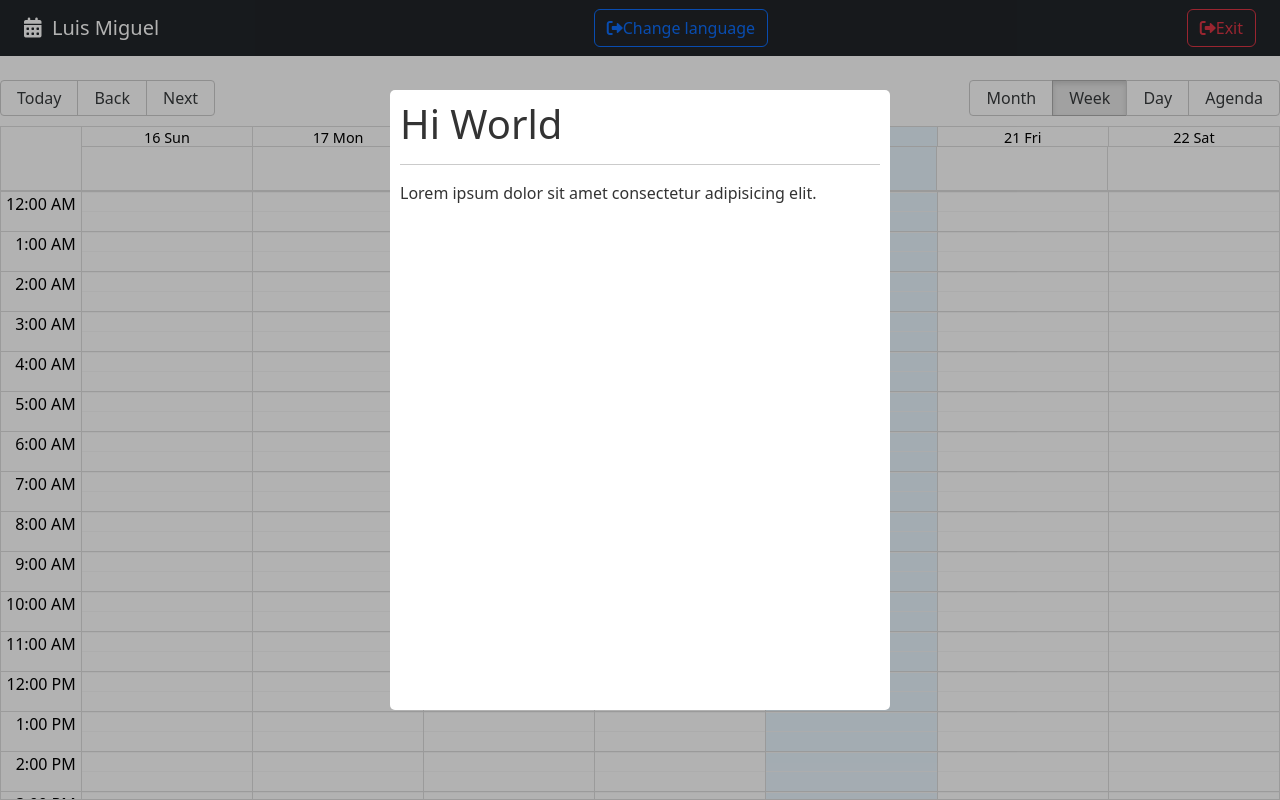
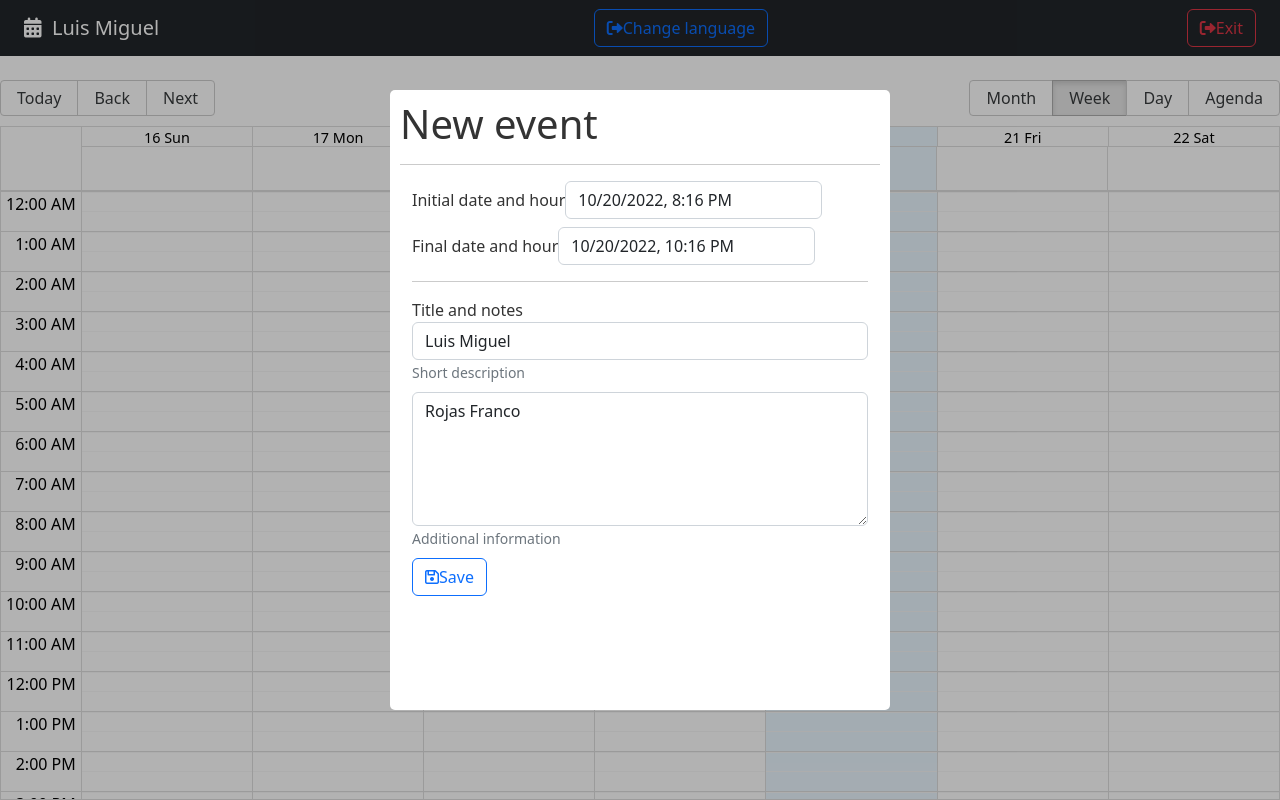
Before and after one commit to Lanzarot98/calendar-app-react, a React (Vite) app: page / in a window 1280 px wide. Built offline with nearby package versions, Linux system fonts and the light colour scheme.

Commit message:
modal content

```diff
--- a/package.json
+++ b/package.json
@@ -12,6 +12,7 @@
     "date-fns": "^2.29.3",
     "react": "^18.2.0",
     "react-big-calendar": "^1.5.0",
+    "react-datepicker": "^4.8.0",
     "react-dom": "^18.2.0",
     "react-modal": "^3.16.1",
     "react-router-dom": "6"
--- a/src/calendar/components/CalendarModal.jsx
+++ b/src/calendar/components/CalendarModal.jsx
@@ -1,5 +1,8 @@
+import { addHours } from 'date-fns';
 import { useState } from 'react';
 import Modal from 'react-modal';
+import DatePicker from "react-datepicker";
+import "react-datepicker/dist/react-datepicker.css";
 
 const customStyles = {
     content: {
@@ -17,6 +20,26 @@
 export const CalendarModal = () => {
 
     const [isOpen, setIsOpen] = useState(true);
+    const [formValues, setFormValues] = useState({
+        title: 'Luis Miguel',
+        notes: 'Rojas Franco',
+        start: new Date(),
+        end: addHours( new Date(), 2 ),
+    });
+
+    const onInputChange = ({ target }) => {
+        setFormValues({
+            ...formValues,
+            [target.name]: target.value
+        })
+    }
+
+    const onDateChanged = ( event, changing ) => {
+        setFormValues({
+            ...formValues,
+            [changing] : event
+        })
+    }
 
     const onCloseModal = () => {
         console.log('Close Modal');
@@ -32,9 +55,68 @@
         overlayClassName="modal-fondo"
         closeTimeoutMS={ 200 }
     >
-        <h1>Hi World</h1>
+        <h1> New event </h1>
         <hr />
-        <p>Lorem ipsum dolor sit amet consectetur adipisicing elit.</p>
+        <form className="container">
+
+            <div className="form-group mb-2">
+                <label>Initial date and hour</label>
+                <DatePicker
+                    selected={ formValues.start }
+                    onChange={ (event) => onDateChanged( event, 'start' ) }
+                    className="form-control"
+                    dateFormat="Pp"
+                />
+            </div>
+
+            <div className="form-group mb-2">
+                <label>Final date and hour</label>
+                <DatePicker
+                    minDate={ formValues.start }
+                    selected={ formValues.end }
+                    onChange={ (event) => onDateChanged( event, 'end' ) }
+                    className="form-control"
+                    dateFormat="Pp"
+                />
+            </div>
+
+            <hr />
+            <div className="form-group mb-2">
+                <label>Title and notes</label>
+                <input
+                    type="text"
+                    className="form-control"
+                    placeholder="Event title"
+                    name="title"
+                    autoComplete="off"
+                    value={ formValues.title }
+                    onChange={ onInputChange }
+                />
+                <small id="emailHelp" className="form-text text-muted">Short description</small>
+            </div>
+
+            <div className="form-group mb-2">
+                <textarea
+                    type="text"
+                    className="form-control"
+                    placeholder="Notes"
+                    rows="5"
+                    name="notes"
+                    value={ formValues.notes }
+                    onChange={ onInputChange }
+                ></textarea>
+                <small id="emailHelp" className="form-text text-muted">Additional information</small>
+            </div>
+
+            <button
+                type="submit"
+                className="btn btn-outline-primary btn-block"
+            >
+                <i className="far fa-save"></i>
+                <span>Save</span>
+            </button>
+
+        </form>
     </Modal>
   )
 }
```
Also changed, not shown: 1 other file (tests, documents, lock files or other folders).
